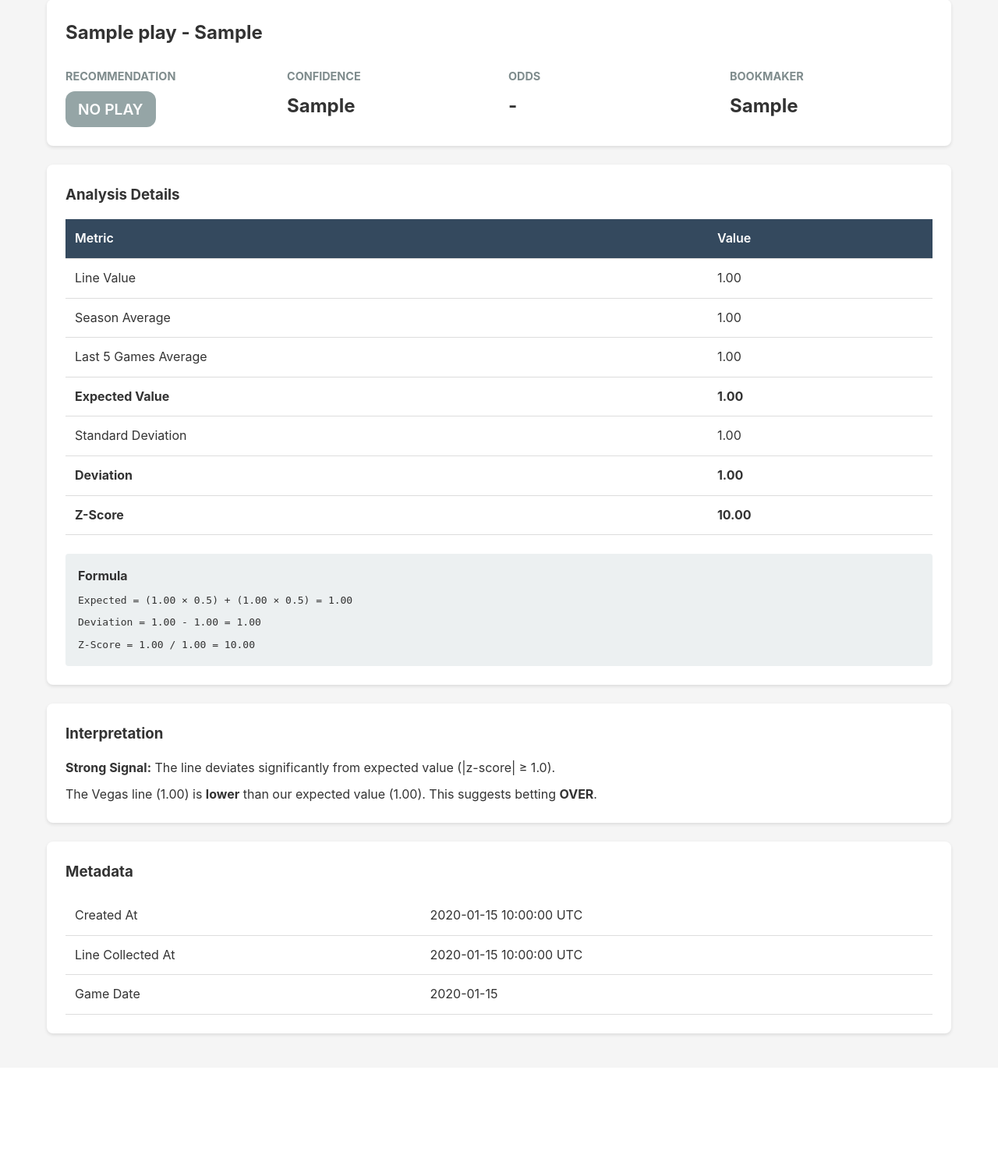
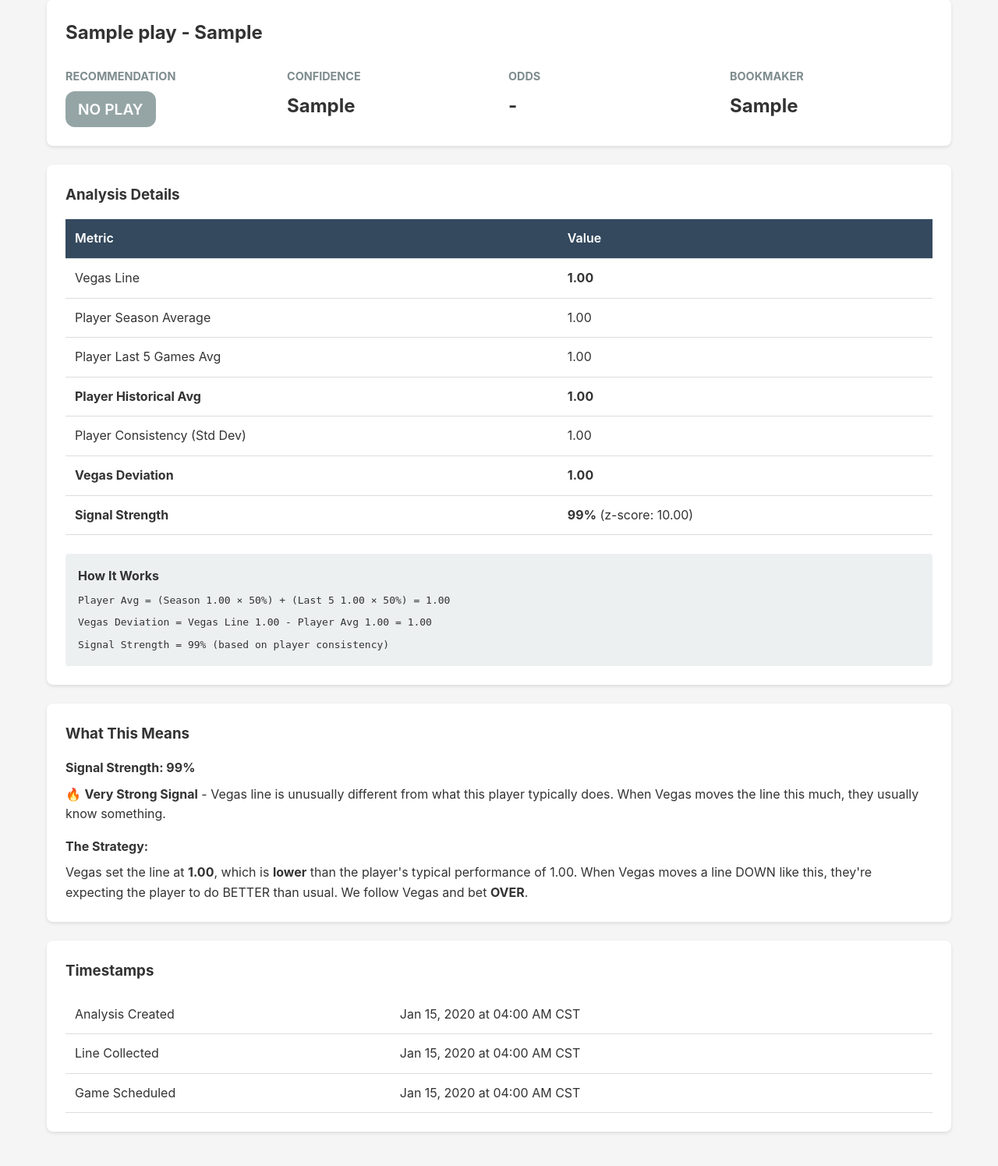
Before and after one commit to ahicks5/betsHF, a Flask app: page /plays/1 in a window 1280 px wide. Shown: the part 254-1749 px from the top of the page at 78% size. Before the commit the page ends 1584 px from the top, so only its background shows below. Run offline with Flask 3, Linux system fonts and the light colour scheme; tables that the repository leaves empty hold one stand-in row (values such as "Sample post").

Commit message:
Make interface more user-friendly with better labeling and confidence scores
UI Improvements:
- Add matchup column (e.g., "LAL @ GSW") so users know which game
- Show full game date + time (e.g., "Nov 26, 6:10 PM (2h)")
- Replace confusing "Z-Score" with "Strength" as confidence %
  - 50% base + 20% per z-score unit (z=1.0 → 70%, z=2.0 → 90%)
  - Makes signal strength intuitive for non-technical users

Labeling Changes:
- "Expected" → "Player Avg" (clearer what it represents)
- "Line" → "Vegas Line" (emphasizes it's what Vegas set)
- "Strength" column shows confidence % instead of z-score
- Detail page has plain-English explanations with emojis

Detail Page Updates:
- Convert all timestamps to local timezone (Central Time)
- Better explanation of strategy: "Follow Vegas deviation"
- Shows why we bet OVER/UNDER based on Vegas line movement
- Clearer formulas and "What This Means" section

Now anyone can understand:
- Which game the play is for
- When the game is happening
- How confident the signal is (as a %)
- Why we're making the bet (Vegas knows something)

```diff
--- a/app.py
+++ b/app.py
@@ -41,21 +41,26 @@ def today_plays():
     """Show today's plays"""
     session = get_session()
 
-    # Get today's plays with game info - join with PropLine and Game
+    # Get today's plays with game info - join with PropLine, Game, and Teams
     today = datetime.utcnow().date()
-    plays_query = session.query(Play, Game).join(
+    plays_query = session.query(Play, Game, Team, Team).join(
         PropLine, Play.prop_line_id == PropLine.id
     ).join(
         Game, PropLine.game_id == Game.id
+    ).join(
+        Team, Game.away_team_id == Team.id
+    ).join(
+        Team, Game.home_team_id == Team.id
     ).filter(
         func.date(Play.created_at) == today
     ).order_by(desc(func.abs(Play.z_score)))
 
-    # Get all results
+    # Get all results - (play, game, away_team, home_team)
     results = plays_query.all()
 
-    # Create list of (play, game) tuples
-    plays_with_games = [(play, game) for play, game in results]
+    # Create list of (play, game, matchup) tuples
+    plays_with_games = [(play, game, f"{away.abbreviation} @ {home.abbreviation}")
+                        for play, game, away, home in results]
 
     # Filter options
     confidence_filter = request.args.get('confidence', 'all')
@@ -64,28 +69,28 @@ def today_plays():
     game_status_filter = request.args.get('game_status', 'all')
 
     if confidence_filter != 'all':
-        plays_with_games = [(p, g) for p, g in plays_with_games if p.confidence == confidence_filter]
+        plays_with_games = [(p, g, m) for p, g, m in plays_with_games if p.confidence == confidence_filter]
 
     if stat_filter != 'all':
-        plays_with_games = [(p, g) for p, g in plays_with_games if p.stat_type == stat_filter]
+        plays_with_games = [(p, g, m) for p, g, m in plays_with_games if p.stat_type == stat_filter]
 
     if recommendation_filter != 'all':
-        plays_with_games = [(p, g) for p, g in plays_with_games if p.recommendation == recommendation_filter]
+        plays_with_games = [(p, g, m) for p, g, m in plays_with_games if p.recommendation == recommendation_filter]
 
     # Filter by game status
     now = get_local_now()
     if game_status_filter == 'upcoming':
-        plays_with_games = [(p, g) for p, g in plays_with_games if utc_to_local(g.game_date) > now]
+        plays_with_games = [(p, g, m) for p, g, m in plays_with_games if utc_to_local(g.game_date) > now]
     elif game_status_filter == 'live':
         # Games started in last 3 hours and not completed
         three_hours_ago = now - timedelta(hours=3)
-        plays_with_games = [(p, g) for p, g in plays_with_games
+        plays_with_games = [(p, g, m) for p, g, m in plays_with_games
                           if three_hours_ago <= utc_to_local(g.game_date) <= now and not g.is_completed]
     elif game_status_filter == 'completed':
-        plays_with_games = [(p, g) for p, g in plays_with_games if g.is_completed]
+        plays_with_games = [(p, g, m) for p, g, m in plays_with_games if g.is_completed]
 
     # Get unique values for filters (from original plays)
-    all_plays = [p for p, g in results]
+    all_plays = [p for p, g, away, home in results]
     all_stats = sorted(set(p.stat_type for p in all_plays)) if all_plays else []
     all_confidences = sorted(set(p.confidence for p in all_plays if p.confidence)) if all_plays else []
     all_recommendations = sorted(set(p.recommendation for p in all_plays)) if all_plays else []
@@ -280,5 +285,30 @@ def to_local_filter(utc_time):
     return utc_to_local(utc_time)
 
 
+@app.template_filter('z_to_confidence')
+def z_to_confidence(z_score):
+    """
+    Convert z-score to confidence percentage
+    Higher |z| = more unusual line = higher confidence Vegas knows something
+
+    Mapping:
+    |z| = 0.5 → 60%
+    |z| = 1.0 → 70%
+    |z| = 1.5 → 80%
+    |z| = 2.0 → 90%
+    |z| = 2.5+ → 95%+
+    """
+    if z_score is None:
+        return '-'
+
+    abs_z = abs(z_score)
+    # Linear mapping: 50% base + 20% per z-score unit
+    confidence = 50 + (abs_z * 20)
+    # Cap at 99%
+    confidence = min(confidence, 99)
+
+    return f"{int(confidence)}%"
+
+
 if __name__ == '__main__':
     app.run(debug=True, host='0.0.0.0', port=5000)
--- a/templates/play_detail.html
+++ b/templates/play_detail.html
@@ -64,85 +64,90 @@
             <th>Value</th>
         </tr>
         <tr>
-            <td>Line Value</td>
-            <td>{{ play.line_value|format_float }}</td>
+            <td>Vegas Line</td>
+            <td><strong>{{ play.line_value|format_float }}</strong></td>
         </tr>
         <tr>
-            <td>Season Average</td>
+            <td>Player Season Average</td>
             <td>{{ play.season_avg|format_float }}</td>
         </tr>
         <tr>
-            <td>Last 5 Games Average</td>
+            <td>Player Last 5 Games Avg</td>
             <td>{{ play.last5_avg|format_float }}</td>
         </tr>
         <tr>
-            <td><strong>Expected Value</strong></td>
+            <td><strong>Player Historical Avg</strong></td>
             <td><strong>{{ play.expected_value|format_float }}</strong></td>
         </tr>
         <tr>
-            <td>Standard Deviation</td>
+            <td>Player Consistency (Std Dev)</td>
             <td>{{ play.std_dev|format_float }}</td>
         </tr>
         <tr>
-            <td><strong>Deviation</strong></td>
+            <td><strong>Vegas Deviation</strong></td>
             <td><strong>{{ play.deviation|format_float }}</strong></td>
         </tr>
         <tr>
-            <td><strong>Z-Score</strong></td>
-            <td><strong>{{ play.z_score|format_float }}</strong></td>
+            <td><strong>Signal Strength</strong></td>
+            <td><strong>{{ play.z_score|z_to_confidence }}</strong> (z-score: {{ play.z_score|format_float }})</td>
         </tr>
     </table>
 
     <div style="margin-top: 1.5rem; padding: 1rem; background: #ecf0f1; border-radius: 4px;">
-        <h4>Formula</h4>
+        <h4>How It Works</h4>
         <p style="margin-top: 0.5rem; font-family: monospace;">
-            Expected = ({{ play.season_avg|format_float }} × 0.5) + ({{ play.last5_avg|format_float }} × 0.5) = {{ play.expected_value|format_float }}
+            Player Avg = (Season {{ play.season_avg|format_float }} × 50%) + (Last 5 {{ play.last5_avg|format_float }} × 50%) = {{ play.expected_value|format_float }}
         </p>
         <p style="margin-top: 0.5rem; font-family: monospace;">
-            Deviation = {{ play.line_value|format_float }} - {{ play.expected_value|format_float }} = {{ play.deviation|format_float }}
+            Vegas Deviation = Vegas Line {{ play.line_value|format_float }} - Player Avg {{ play.expected_value|format_float }} = {{ play.deviation|format_float }}
         </p>
         <p style="margin-top: 0.5rem; font-family: monospace;">
-            Z-Score = {{ play.deviation|format_float }} / {{ play.std_dev|format_float }} = {{ play.z_score|format_float }}
+            Signal Strength = {{ play.z_score|z_to_confidence }} (based on player consistency)
         </p>
     </div>
 </div>
 
 <div class="card">
-    <h3>Interpretation</h3>
+    <h3>What This Means</h3>
     <div style="margin-top: 1rem;">
-        {% if play.z_score|abs >= 1.0 %}
-            <p><strong>Strong Signal:</strong> The line deviates significantly from expected value (|z-score| ≥ 1.0).</p>
+        <p><strong>Signal Strength: {{ play.z_score|z_to_confidence }}</strong></p>
+
+        {% if play.z_score|abs >= 1.5 %}
+            <p style="margin-top: 0.5rem;">🔥 <strong>Very Strong Signal</strong> - Vegas line is unusually different from what this player typically does. When Vegas moves the line this much, they usually know something.</p>
+        {% elif play.z_score|abs >= 1.0 %}
+            <p style="margin-top: 0.5rem;">💪 <strong>Strong Signal</strong> - Vegas line shows significant deviation from player averages. Worth consideration.</p>
         {% elif play.z_score|abs >= 0.5 %}
-            <p><strong>Medium Signal:</strong> The line shows moderate deviation from expected value (0.5 ≤ |z-score| < 1.0).</p>
+            <p style="margin-top: 0.5rem;">⚡ <strong>Medium Signal</strong> - Vegas line shows moderate deviation. Proceed with caution.</p>
         {% else %}
-            <p><strong>Weak Signal:</strong> The line is close to expected value (|z-score| < 0.5).</p>
+            <p style="margin-top: 0.5rem;">😐 <strong>Weak Signal</strong> - Vegas line is close to player averages. Not a strong play.</p>
         {% endif %}
 
+        <p style="margin-top: 1rem;"><strong>The Strategy:</strong></p>
         {% if play.deviation < 0 %}
-            <p style="margin-top: 0.5rem;">The Vegas line ({{ play.line_value|format_float }}) is <strong>higher</strong> than our expected value ({{ play.expected_value|format_float }}). This suggests betting <strong>UNDER</strong>.</p>
+            <p style="margin-top: 0.5rem;">Vegas set the line at <strong>{{ play.line_value|format_float }}</strong>, which is <strong>higher</strong> than the player's typical performance of {{ play.expected_value|format_float }}. When Vegas moves a line UP like this, they're expecting the player to do WORSE than usual. We follow Vegas and bet <strong>UNDER</strong>.</p>
         {% elif play.deviation > 0 %}
-            <p style="margin-top: 0.5rem;">The Vegas line ({{ play.line_value|format_float }}) is <strong>lower</strong> than our expected value ({{ play.expected_value|format_float }}). This suggests betting <strong>OVER</strong>.</p>
+            <p style="margin-top: 0.5rem;">Vegas set the line at <strong>{{ play.line_value|format_float }}</strong>, which is <strong>lower</strong> than the player's typical performance of {{ play.expected_value|format_float }}. When Vegas moves a line DOWN like this, they're expecting the player to do BETTER than usual. We follow Vegas and bet <strong>OVER</strong>.</p>
         {% endif %}
     </div>
 </div>
 
 <div class="card">
-    <h3>Metadata</h3>
+    <h3>Timestamps</h3>
     <table style="margin-top: 1rem;">
         <tr>
-            <td>Created At</td>
-            <td>{{ play.created_at.strftime('%Y-%m-%d %H:%M:%S UTC') }}</td>
+            <td>Analysis Created</td>
+            <td>{{ (play.created_at|to_local).strftime('%b %d, %Y at %I:%M %p %Z') }}</td>
         </tr>
         {% if prop_line %}
         <tr>
-            <td>Line Collected At</td>
-            <td>{{ prop_line.collected_at.strftime('%Y-%m-%d %H:%M:%S UTC') }}</td>
+            <td>Line Collected</td>
+            <td>{{ (prop_line.collected_at|to_local).strftime('%b %d, %Y at %I:%M %p %Z') }}</td>
         </tr>
         {% endif %}
         {% if game %}
         <tr>
-            <td>Game Date</td>
-            <td>{{ game.game_date.strftime('%Y-%m-%d') }}</td>
+            <td>Game Scheduled</td>
+            <td>{{ (game.game_date|to_local).strftime('%b %d, %Y at %I:%M %p %Z') }}</td>
         </tr>
         {% endif %}
     </table>
```
Also changed, not shown: templates/today.html (+12 -19 lines).
